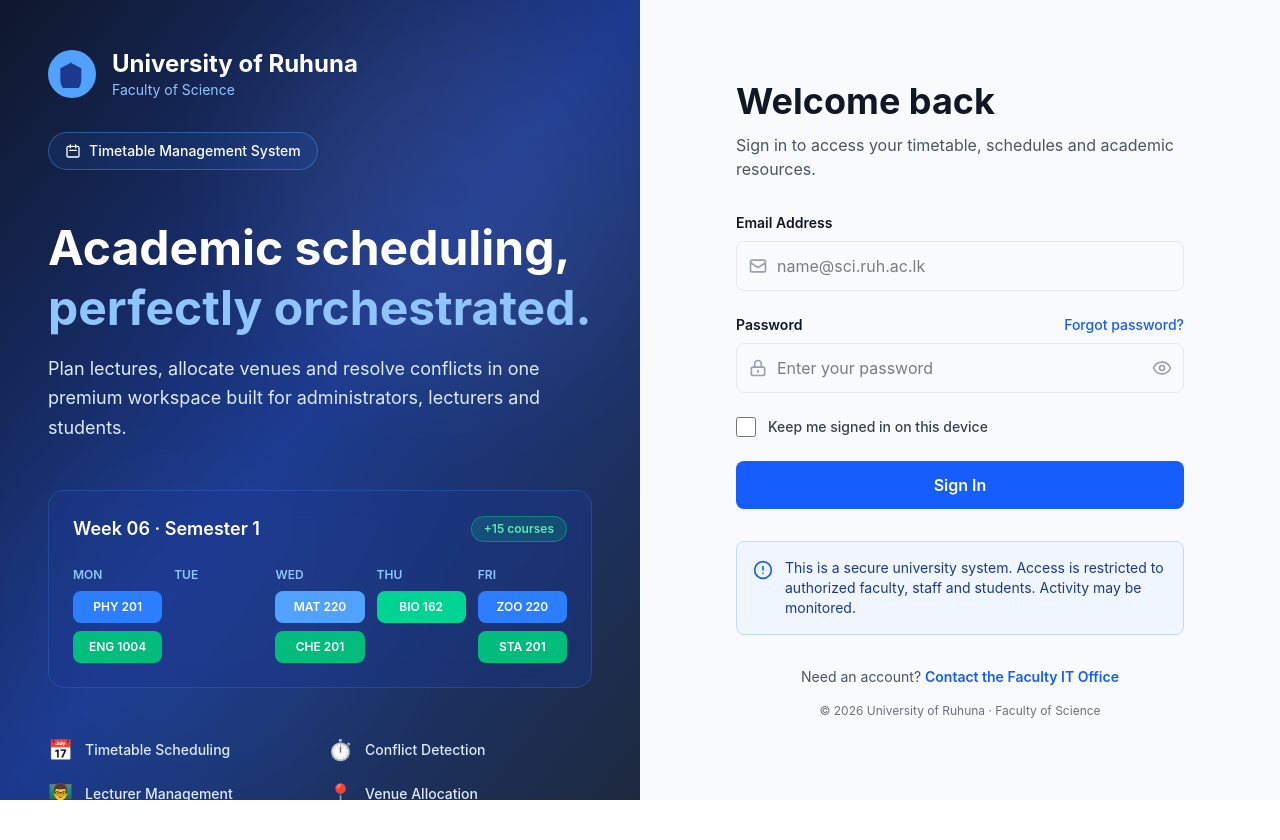
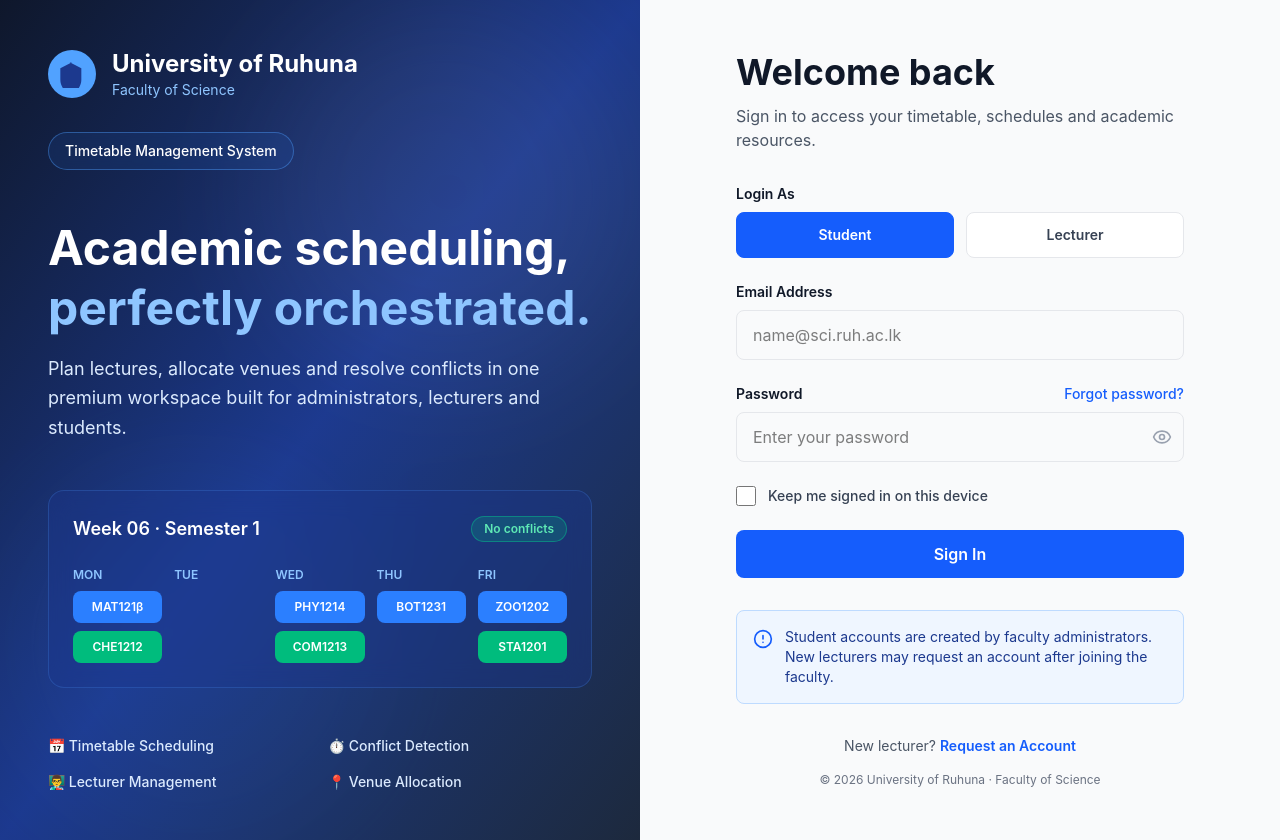
Before and after one commit to Nuwan53/timetable_genaration_management_system, a React app in the folder frontend/: page / in a window 1280 px wide. Before the commit the page ends 800 px from the top, so only its background shows below. Built offline with nearby package versions, Linux system fonts and the light colour scheme; the HTML template or start-up script is replaced by a standard one.

Commit message:
upadate login page

```diff
--- a/frontend/src/App.jsx
+++ b/frontend/src/App.jsx
@@ -1,5 +1,6 @@
 import { BrowserRouter, Routes, Route } from "react-router-dom";
 import Login from "./pages/Login";
+import StudentSignup from "./pages/StudentSignup";
 
 function App() {
 
@@ -7,6 +8,7 @@
     <BrowserRouter>
       <Routes>
         <Route path="/" element={<Login />} />
+        <Route path="/student-signup" element={<StudentSignup />} />
       </Routes>
     </BrowserRouter>
   );
--- /dev/null
+++ b/frontend/src/pages/StudentSignup.jsx
@@ -0,0 +1,75 @@
+import { useState } from "react";
+import { Link, useNavigate } from "react-router-dom";
+import { BookOpen, Mail, Lock, User, IdCard, Eye, EyeOff } from "lucide-react";
+
+
+export default function StudentSignup() {
+
+    const navigate = useNavigate();
+
+     const [showPassword, setShowPassword] = useState(false);
+     const [form, setForm] = useState({
+        fullName: "",
+        email: "",
+        regNo: "",
+        password: "",
+        confirmPassword: "",
+        stream: "",
+        pathway: "",
+        level: "",
+        studentGroup: "",
+        practicalGroup: "",
+    });
+
+
+    form.stream === "Physical Science"
+      ? ["PS1", "PS2", "PS3", "PS4", "PS5", "PS6", "PS7", "PS8"]
+      : form.stream === "Biological Science"
+      ? ["BS1", "BS2", "BS3", "BS4"]
+      : [];
+
+    const handleChange = (e) => {
+        setForm({ ...form, [e.target.name]: e.target.value });
+    };
+
+    const handleSignup = (e) => {
+        e.preventDefault();
+
+        if (form.password !== form.confirmPassword) {
+            alert("Passwords do not match");
+            return;
+        }
+
+        alert("Student account request submitted. Wait for admin approval.");
+        navigate("/");
+
+    };
+
+    return (
+        <div>
+            <section>
+                <div>
+                    <div>
+                        <div className="w-12 h-12 rounded-xl bg-green-700 flex items-center justify-center">
+                            <BookOpen size={26} />
+                        </div>
+
+                        <div>
+                            <h1 className="text-2xl font-bold">University of Ruhuna</h1>
+                            <p className="text-blue-200 text-sm">Faculty of Science</p>
+                        </div>
+                    </div>
+
+                    <p>
+                        Student Registration
+                    </p>
+
+                    <h2>
+                        Join the timetable platform.
+                    </h2>
+                </div>
+            </section>
+        </div>
+    );
+
+}
--- a/frontend/src/pages/login.jsx
+++ b/frontend/src/pages/login.jsx
@@ -1,9 +1,13 @@
-import { useState } from 'react';
-import { Eye, EyeOff, AlertCircle } from 'lucide-react';
+import { useState } from "react";
+import { Link, useNavigate } from "react-router-dom";
+import { Eye, EyeOff, AlertCircle } from "lucide-react";
 
 export default function LoginPage() {
-  const [email, setEmail] = useState('');
-  const [password, setPassword] = useState('');
+  const navigate = useNavigate();
+
+  const [email, setEmail] = useState("");
+  const [password, setPassword] = useState("");
+  const [role, setRole] = useState("student");
   const [showPassword, setShowPassword] = useState(false);
   const [rememberMe, setRememberMe] = useState(false);
   const [isLoading, setIsLoading] = useState(false);
@@ -12,25 +16,24 @@
     e.preventDefault();
     setIsLoading(true);
 
-    // Simulate API call
     setTimeout(() => {
-      console.log({ email, password, rememberMe });
+      console.log({ email, password, role, rememberMe });
       setIsLoading(false);
-    }, 1500);
+
+      if (role === "student") navigate("/student-timetable");
+      if (role === "lecturer") navigate("/lecturer-timetable");
+    }, 1200);
   };
 
   return (
-    <div className="flex h-screen bg-gray-50">
-      {/* Left Section - Dark Navy with University Branding */}
+    <div className="flex min-h-screen bg-gray-50">
       <div className="hidden lg:flex lg:w-1/2 bg-gradient-to-br from-slate-900 via-blue-900 to-slate-800 text-white p-12 flex-col justify-between relative overflow-hidden">
-        {/* Decorative background pattern */}
         <div className="absolute inset-0 opacity-5">
-          <div className="absolute top-0 right-0 w-96 h-96 bg-white rounded-full blur-3xl"></div>
-          <div className="absolute bottom-0 left-0 w-96 h-96 bg-blue-400 rounded-full blur-3xl"></div>
+          <div className="absolute top-0 right-0 w-96 h-96 bg-white rounded-full blur-3xl" />
+          <div className="absolute bottom-0 left-0 w-96 h-96 bg-blue-400 rounded-full blur-3xl" />
         </div>
 
         <div className="relative z-10">
-          {/* Logo and University Name */}
           <div className="flex items-center gap-4 mb-8">
             <div className="w-12 h-12 bg-blue-400 rounded-full flex items-center justify-center">
               <svg className="w-7 h-7 text-blue-900" fill="currentColor" viewBox="0 0 24 24">
@@ -43,65 +46,49 @@
             </div>
           </div>
 
-          {/* System Badge */}
           <div className="inline-flex items-center gap-2 border border-blue-400/40 rounded-full px-4 py-2 mb-12 bg-blue-500/10 backdrop-blur-sm">
-            <svg className="w-4 h-4" fill="none" stroke="currentColor" viewBox="0 0 24 24">
-              <path strokeLinecap="round" strokeLinejoin="round" strokeWidth={2} d="M8 7V3m8 4V3m-9 8h10M5 21h14a2 2 0 002-2V7a2 2 0 00-2-2H5a2 2 0 00-2 2v12a2 2 0 002 2z" />
-            </svg>
             <span className="text-sm font-medium">Timetable Management System</span>
           </div>
 
-          {/* Main Heading */}
           <div className="mb-12">
             <h2 className="text-5xl font-bold leading-tight mb-4">
               Academic scheduling,
               <span className="text-blue-300 block">perfectly orchestrated.</span>
             </h2>
             <p className="text-blue-100 text-lg leading-relaxed">
-              Plan lectures, allocate venues and resolve conflicts in one premium workspace built for administrators, lecturers and students.
+              Plan lectures, allocate venues and resolve conflicts in one premium
+              workspace built for administrators, lecturers and students.
             </p>
           </div>
 
-          {/* Weekly Schedule Preview */}
           <div className="bg-blue-900/40 backdrop-blur-md border border-blue-400/20 rounded-2xl p-6 mb-12">
             <div className="flex items-center justify-between mb-6">
               <h3 className="text-lg font-semibold">Week 06 · Semester 1</h3>
               <span className="bg-emerald-500/20 text-emerald-300 text-xs font-semibold px-3 py-1 rounded-full border border-emerald-400/40">
-                +15 courses
+                No conflicts
               </span>
             </div>
 
             <div className="grid grid-cols-5 gap-3">
               {[
-                { day: 'MON', courses: ['PHY 201'] },
-                { day: 'TUE', courses: [] },
-                { day: 'WED', courses: ['MAT 220'] },
-                { day: 'THU', courses: ['BIO 162'] },
-                { day: 'FRI', courses: ['ZOO 220'] }
-              ].map((slot, idx) => (
-                <div key={idx}>
-                  <p className="text-xs font-semibold text-blue-300 mb-2">{slot.day}</p>
+                ["MON", "MAT121β", "CHE1212"],
+                ["TUE", "", ""],
+                ["WED", "PHY1214", "COM1213"],
+                ["THU", "BOT1231", ""],
+                ["FRI", "ZOO1202", "STA1201"],
+              ].map(([day, c1, c2]) => (
+                <div key={day}>
+                  <p className="text-xs font-semibold text-blue-300 mb-2">{day}</p>
                   <div className="space-y-2">
-                    {slot.day === 'MON' && (
-                      <div className="bg-blue-500 text-white text-xs font-semibold px-3 py-2 rounded-lg text-center">PHY 201</div>
+                    {c1 && (
+                      <div className="bg-blue-500 text-white text-xs font-semibold px-3 py-2 rounded-lg text-center">
+                        {c1}
+                      </div>
                     )}
-                    {slot.day === 'MON' && (
-                      <div className="bg-emerald-500 text-white text-xs font-semibold px-3 py-2 rounded-lg text-center">ENG 1004</div>
-                    )}
-                    {slot.day === 'WED' && (
-                      <div className="bg-blue-400 text-white text-xs font-semibold px-3 py-2 rounded-lg text-center">MAT 220</div>
-                    )}
-                    {slot.day === 'WED' && (
-                      <div className="bg-emerald-500 text-white text-xs font-semibold px-3 py-2 rounded-lg text-center">CHE 201</div>
-                    )}
-                    {slot.day === 'THU' && (
-                      <div className="bg-emerald-400 text-white text-xs font-semibold px-3 py-2 rounded-lg text-center">BIO 162</div>
-                    )}
-                    {slot.day === 'FRI' && (
-                      <div className="bg-blue-500 text-white text-xs font-semibold px-3 py-2 rounded-lg text-center">ZOO 220</div>
-                    )}
-                    {slot.day === 'FRI' && (
-                      <div className="bg-emerald-500 text-white text-xs font-semibold px-3 py-2 rounded-lg text-center">STA 201</div>
+                    {c2 && (
+                      <div className="bg-emerald-500 text-white text-xs font-semibold px-3 py-2 rounded-lg text-center">
+                        {c2}
+                      </div>
                     )}
                   </div>
                 </div>
@@ -109,27 +96,23 @@
             </div>
           </div>
 
-          {/* Feature Grid */}
           <div className="grid grid-cols-2 gap-4">
             {[
-              { icon: '📅', label: 'Timetable Scheduling' },
-              { icon: '⏱️', label: 'Conflict Detection' },
-              { icon: '👨‍🏫', label: 'Lecturer Management' },
-              { icon: '📍', label: 'Venue Allocation' }
-            ].map((feature, idx) => (
-              <div key={idx} className="flex items-center gap-3 text-blue-100">
-                <span className="text-xl">{feature.icon}</span>
-                <span className="text-sm font-medium">{feature.label}</span>
+              "📅 Timetable Scheduling",
+              "⏱️ Conflict Detection",
+              "👨‍🏫 Lecturer Management",
+              "📍 Venue Allocation",
+            ].map((item) => (
+              <div key={item} className="text-blue-100 text-sm font-medium">
+                {item}
               </div>
             ))}
           </div>
         </div>
       </div>
 
-      {/* Right Section - Login Form */}
       <div className="flex-1 flex items-center justify-center p-6 lg:p-12">
         <div className="w-full max-w-md">
-          {/* Welcome Section */}
           <div className="mb-8">
             <h1 className="text-4xl font-bold text-gray-900 mb-3">Welcome back</h1>
             <p className="text-gray-600">
@@ -137,135 +120,123 @@
             </p>
           </div>
 
-          {/* Login Form */}
           <form onSubmit={handleSubmit} className="space-y-6">
-            {/* Email Field */}
+            <div>
+              <label className="block text-sm font-semibold text-gray-900 mb-2">
+                Login As
+              </label>
+              <div className="grid grid-cols-2 gap-3">
+                <button
+                  type="button"
+                  onClick={() => setRole("student")}
+                  className={`py-3 rounded-lg border text-sm font-semibold transition ${
+                    role === "student"
+                      ? "bg-blue-600 text-white border-blue-600"
+                      : "bg-white text-gray-700 border-gray-200 hover:border-blue-300"
+                  }`}
+                >
+                  Student
+                </button>
+
+                <button
+                  type="button"
+                  onClick={() => setRole("lecturer")}
+                  className={`py-3 rounded-lg border text-sm font-semibold transition ${
+                    role === "lecturer"
+                      ? "bg-blue-600 text-white border-blue-600"
+                      : "bg-white text-gray-700 border-gray-200 hover:border-blue-300"
+                  }`}
+                >
+                  Lecturer
+                </button>
+              </div>
+            </div>
+
             <div>
               <label htmlFor="email" className="block text-sm font-semibold text-gray-900 mb-2">
                 Email Address
               </label>
-              <div className="relative">
-                <svg
-                  className="absolute left-3 top-1/2 transform -translate-y-1/2 w-5 h-5 text-gray-400"
-                  fill="none"
-                  stroke="currentColor"
-                  viewBox="0 0 24 24"
-                >
-                  <path
-                    strokeLinecap="round"
-                    strokeLinejoin="round"
-                    strokeWidth={2}
-                    d="M3 8l7.89 5.26a2 2 0 002.22 0L21 8M5 19h14a2 2 0 002-2V7a2 2 0 00-2-2H5a2 2 0 00-2 2v10a2 2 0 002 2z"
-                  />
-                </svg>
               <input
                 id="email"
                 type="email"
                 value={email}
                 onChange={(e) => setEmail(e.target.value)}
                 placeholder="name@sci.ruh.ac.lk"
-                  className="w-full pl-10 pr-4 py-3 border border-gray-200 rounded-lg focus:outline-none focus:ring-2 focus:ring-blue-500 focus:border-transparent transition bg-gray-50 hover:bg-white"
+                className="w-full px-4 py-3 border border-gray-200 rounded-lg focus:outline-none focus:ring-2 focus:ring-blue-500 bg-gray-50"
                 required
               />
             </div>
-            </div>
 
-            {/* Password Field */}
             <div>
               <div className="flex items-center justify-between mb-2">
-                <label htmlFor="password" className="block text-sm font-semibold text-gray-900">
+                <label htmlFor="password" className="text-sm font-semibold text-gray-900">
                   Password
                 </label>
-                <a href="#" className="text-sm font-medium text-blue-600 hover:text-blue-700 transition">
+                <a href="#" className="text-sm font-medium text-blue-600 hover:text-blue-700">
                   Forgot password?
                 </a>
               </div>
+
               <div className="relative">
-                <svg
-                  className="absolute left-3 top-1/2 transform -translate-y-1/2 w-5 h-5 text-gray-400"
-                  fill="none"
-                  stroke="currentColor"
-                  viewBox="0 0 24 24"
-                >
-                  <path
-                    strokeLinecap="round"
-                    strokeLinejoin="round"
-                    strokeWidth={2}
-                    d="M12 15v2m-6 4h12a2 2 0 002-2v-6a2 2 0 00-2-2H6a2 2 0 00-2 2v6a2 2 0 002 2zm10-10V7a4 4 0 00-8 0v4h8z"
-                  />
-                </svg>
                 <input
                   id="password"
-                  type={showPassword ? 'text' : 'password'}
+                  type={showPassword ? "text" : "password"}
                   value={password}
                   onChange={(e) => setPassword(e.target.value)}
                   placeholder="Enter your password"
-                  className="w-full pl-10 pr-12 py-3 border border-gray-200 rounded-lg focus:outline-none focus:ring-2 focus:ring-blue-500 focus:border-transparent transition bg-gray-50 hover:bg-white"
+                  className="w-full px-4 py-3 pr-12 border border-gray-200 rounded-lg focus:outline-none focus:ring-2 focus:ring-blue-500 bg-gray-50"
                   required
                 />
                 <button
                   type="button"
                   onClick={() => setShowPassword(!showPassword)}
-                  className="absolute right-3 top-1/2 transform -translate-y-1/2 text-gray-400 hover:text-gray-600 transition"
+                  className="absolute right-3 top-1/2 -translate-y-1/2 text-gray-400"
                 >
-                  {showPassword ? (
-                    <EyeOff className="w-5 h-5" />
-                  ) : (
-                    <Eye className="w-5 h-5" />
-                  )}
+                  {showPassword ? <EyeOff size={20} /> : <Eye size={20} />}
                 </button>
               </div>
             </div>
 
-            {/* Remember Me Checkbox */}
             <div className="flex items-center gap-3">
               <input
                 id="remember"
                 type="checkbox"
                 checked={rememberMe}
                 onChange={(e) => setRememberMe(e.target.checked)}
-                className="w-5 h-5 rounded border-gray-300 text-blue-600 focus:ring-2 focus:ring-blue-500 cursor-pointer"
+                className="w-5 h-5 rounded border-gray-300 accent-blue-600"
               />
-              <label htmlFor="remember" className="text-sm text-gray-700 cursor-pointer font-medium">
+              <label htmlFor="remember" className="text-sm text-gray-700 font-medium">
                 Keep me signed in on this device
               </label>
             </div>
 
-            {/* Sign In Button */}
             <button
               type="submit"
               disabled={isLoading}
-              className="w-full bg-blue-600 hover:bg-blue-700 disabled:bg-blue-400 text-white font-semibold py-3 rounded-lg transition duration-200 transform hover:scale-105 active:scale-95 flex items-center justify-center gap-2"
+              className="w-full bg-blue-600 hover:bg-blue-700 disabled:bg-blue-400 text-white font-semibold py-3 rounded-lg transition flex items-center justify-center"
             >
-              {isLoading ? (
-                <>
-                  <svg className="animate-spin h-5 w-5" fill="none" viewBox="0 0 24 24">
-                    <circle className="opacity-25" cx="12" cy="12" r="10" stroke="currentColor" strokeWidth="4"></circle>
-                    <path className="opacity-75" fill="currentColor" d="M4 12a8 8 0 018-8V0C5.373 0 0 5.373 0 12h4zm2 5.291A7.962 7.962 0 014 12H0c0 3.042 1.135 5.824 3 7.938l3-2.647z"></path>
-                  </svg>
-                  Signing in...
-                </>
-              ) : (
-                'Sign In'
-              )}
+              {isLoading ? "Signing in..." : "Sign In"}
             </button>
           </form>
 
-          {/* Security Notice */}
           <div className="mt-8 bg-blue-50 border border-blue-200 rounded-lg p-4 flex gap-3">
             <AlertCircle className="w-5 h-5 text-blue-600 flex-shrink-0 mt-0.5" />
             <p className="text-sm text-blue-900">
-              This is a secure university system. Access is restricted to authorized faculty, staff and students. Activity may be monitored.
+              Student accounts are created by faculty administrators. New lecturers
+              may request an account after joining the faculty.
             </p>
           </div>
 
-          {/* Footer */}
           <p className="text-center text-sm text-gray-600 mt-8">
-            Need an account?{' '}
-            <a href="#" className="text-blue-600 hover:text-blue-700 font-semibold transition">
-              Contact the Faculty IT Office
-            </a>
+            New lecturer?{" "}
+            <Link
+              to="/lecturer-signup"
+              className="text-blue-600 hover:text-blue-700 font-semibold"
+            >
+              Request an Account
+            </Link>
           </p>
+
           <p className="text-center text-xs text-gray-500 mt-4">
             © 2026 University of Ruhuna · Faculty of Science
           </p>
```
Lines whose indentation alone changed are shown as unchanged.
